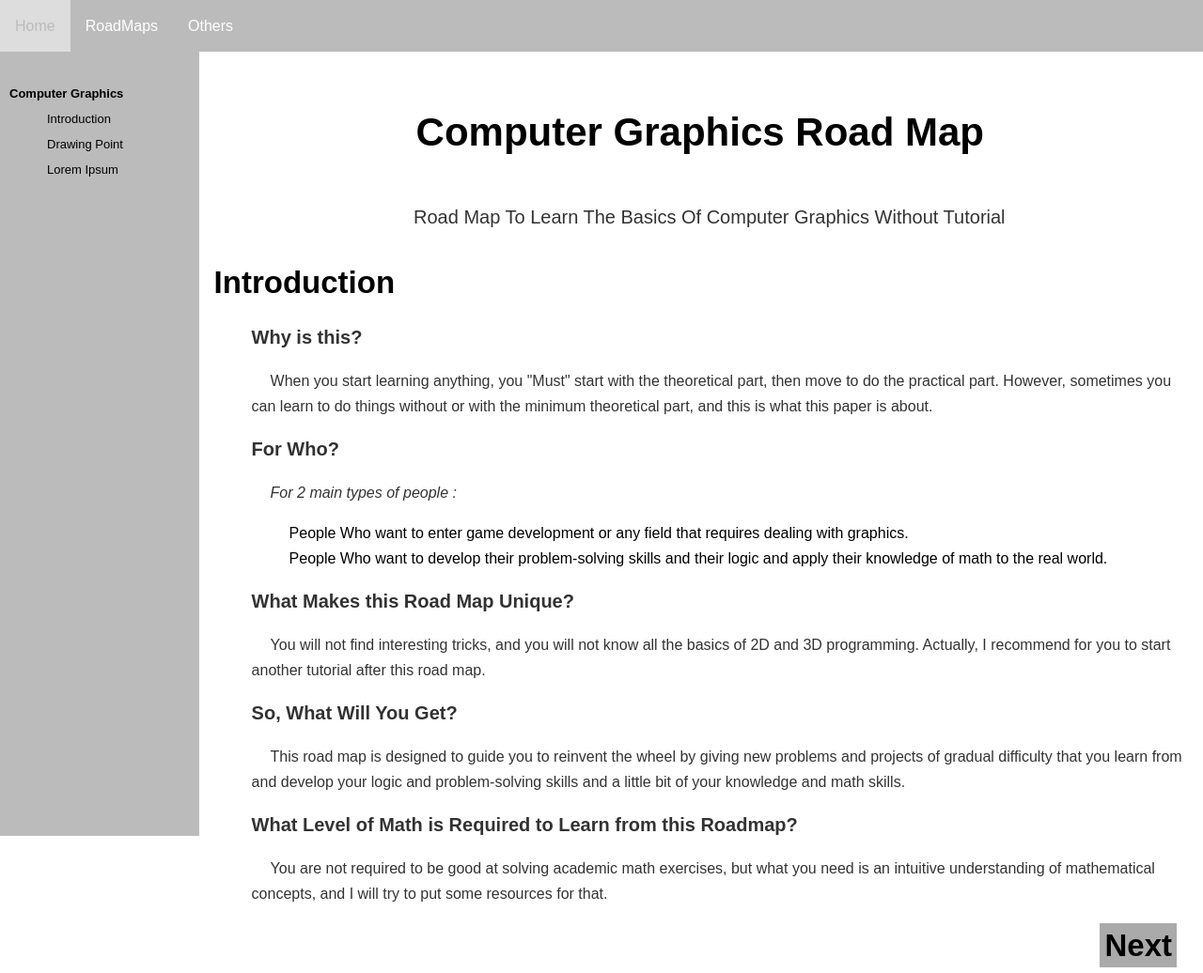
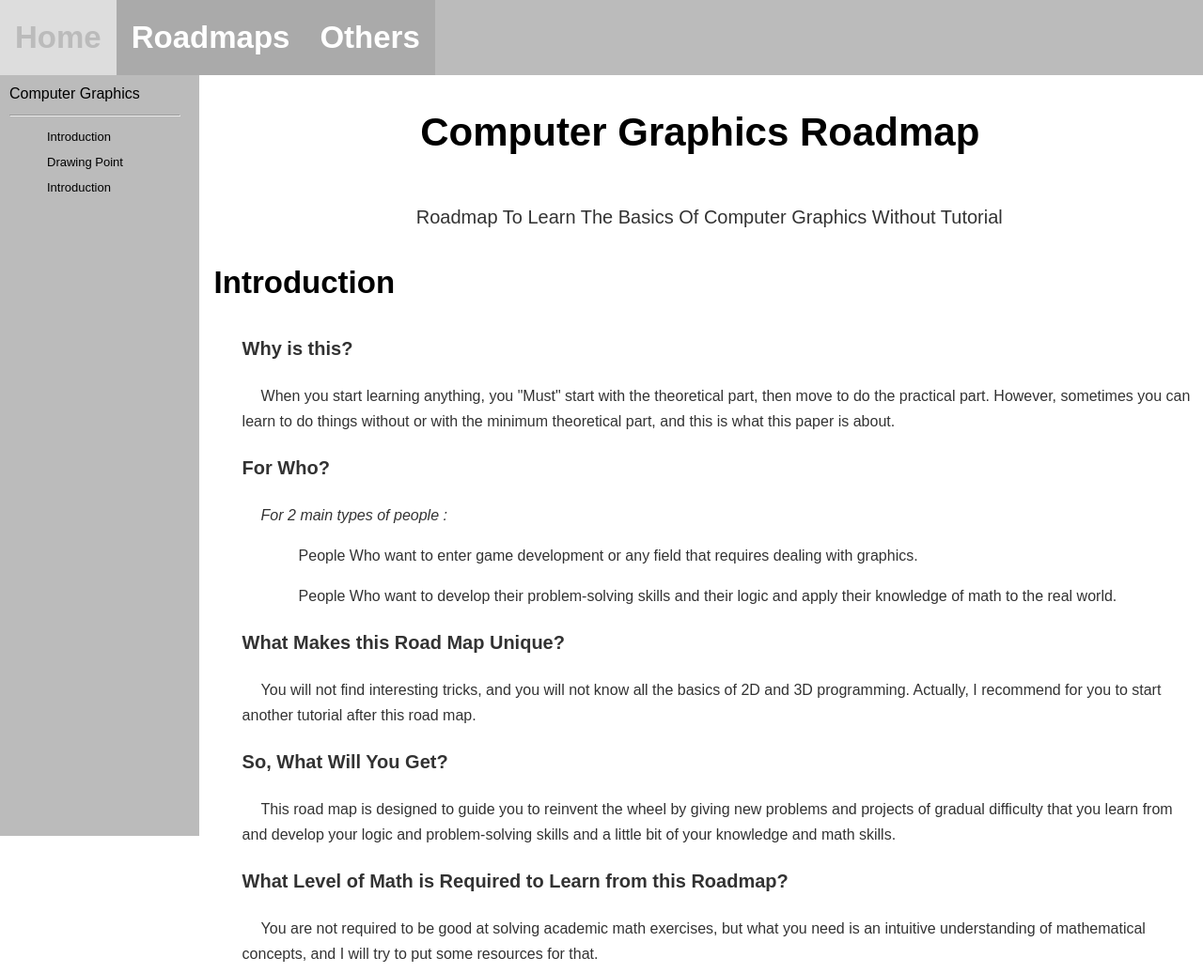
Before and after one commit to HoudaifaBouamine/Roadmap, a plain HTML site: page index.html in a window 1280 px wide. Shown: the top 1036 px of the page at 94% size. Drawn offline with Linux system fonts and the light colour scheme.

Commit message:
Addtional elements

```diff
--- a/index.html
+++ b/index.html
@@ -10,77 +10,90 @@
 <body>
 
     <div class="top-menu">
-        <a href="#home">Home</a>
-        <a href="#roadmaps">RoadMaps</a>
-        <a href="#others">Others</a>
+        <a  href="#home" class="button">Home</a>
+        <a  href="#roadmaps" class="button">Roadmaps</a>
+        <a  href="#others" class="button">Others</a>
+
     </div>
 
     <section class="mainsection">
-        <nav class="side">
+
+
+        <nav class="h-layout" id="side">
             <ul class="list-lvl0">
-                <li class="item-lvl0">Computer Graphics</li>
+                <li class="item-lvl0"><a href="index.html">Computer Graphics</a></li>
+                <hr>
                 <li>
-                    <ul>
-                        <li class="item-lvl1"> <a href="#introduction">Introduction</a></li>
-                        <li class="item-lvl1"> <a href="#drawing-point">Drawing Point</a></li>
-                        <li class="item-lvl1"> <a href="#LoremIpsum">Lorem Ipsum</a></li>
+                    <ul id="computer-graphic">
+                       <li class="item-lvl1" > <a href="index.html">Introduction</a></li>
+                        <li class="item-lvl1"> <a href="page2.html">Drawing Point</a></li>
+                        <li class="item-lvl1"> <a href="page3.html">Introduction</a></li>
                     </ul>
                 </li>
             </ul>
         </nav>
 
-        <section class="main-content">
-            <header>
+        <section class="h-layout main-content" id="maincontent">
+            <header id="heading">
+                <h1 class="title">Computer Graphics Roadmap </h1>
+                <p class="description">Roadmap To Learn The Basics Of Computer Graphics Without Tutorial</p>
+            </header>
 
-                <h1 class="title">Computer Graphics Road Map </h1>
-                <p class="description">Road Map To Learn The Basics Of Computer Graphics Without Tutorial</h3>
-            </header>
+
+
 
             <section class="intro">
 
-            <h2 class="chapter" id="introduction">Introduction</p>
+            <h2 class="chapter" id="introduction">Introduction</h2>
+
 
             <ul>
-                <li><span class="sub-chapter">Why is this?</span>
+                <li><h3>Why is this?</h3></li>
                     <p>When you start learning anything, you "Must" start with the theoretical part, then move to do the practical part. However, sometimes you can learn to do things without or with the minimum theoretical part, and this is what this paper is about.</p>
                 </li>
-                <li><span class="sub-chapter">For Who?</span>
+                <li><h3>For Who?</h3></li>
                     <p> <i>For 2 main types of people :</i>
                         <ol>
-                            <li>People Who want to enter game development or any field that requires dealing with graphics.</li>
-                            <li>People Who want to develop their problem-solving skills and their logic and apply their knowledge of math to the real world.</li>
+                            <li><p>People Who want to enter game development or any field that requires dealing with graphics.</p></li>
+                            <li><p>People Who want to develop their problem-solving skills and their logic and apply their knowledge of math to the real world.</p></li>
                         </ol>
                     </p>
                 </li>
-                <li><span class="sub-chapter">What Makes this Road Map Unique?</span>
+                <li><h3>What Makes this Road Map Unique?</h3></li>
                     <p>You will not find interesting tricks, and you will not know all the basics of 2D and 3D programming. Actually, I recommend for you to start another tutorial after this road map.</p>
                 </li>
-                <li><span class="sub-chapter">So, What Will You Get?</span>
+                <li><h3>So, What Will You Get?</h3></li>
                     <p>This road map is designed to guide you to reinvent the wheel by giving new problems and projects of gradual difficulty that you learn from and develop your logic and problem-solving skills and a little bit of your knowledge and math skills.</p>
                 </li>
-                <li><span class="sub-chapter">What Level of Math is Required to Learn from this Roadmap?</span>
+                <li><h3>What Level of Math is Required to Learn from this Roadmap?</h3></li>
                     <p>You are not required to be good at solving academic math exercises, but what you need is an intuitive understanding of mathematical concepts, and I will try to put some resources for that.</p>
                 </li>
             </ul>
 
+            </section>
+
             <div class="controlers" id="controlers0">
 
-                <div><a class="button" href="page2.html">Next</a></div>
+                <a href="page2.html" class="button">Next</a>
 
             </div>
 
-            </section>
+            <footer>
+                <p>Contact Us</p>
+                <p>Reviews</p>
+                <p>Terms Of Use</p>
+            </footer>
+
 
         </section>
+
+        <div class="h-layout">
+
+        </div>
 
     </section>
 
 
-
-    <footer>
-        <p>Contact Us</p>
-        <p>Reviews</p>
-        <p>Terms Of Use</p>
-    </footer>
+    <script src="script.js" ></script>
 </body>
 </html>
```
